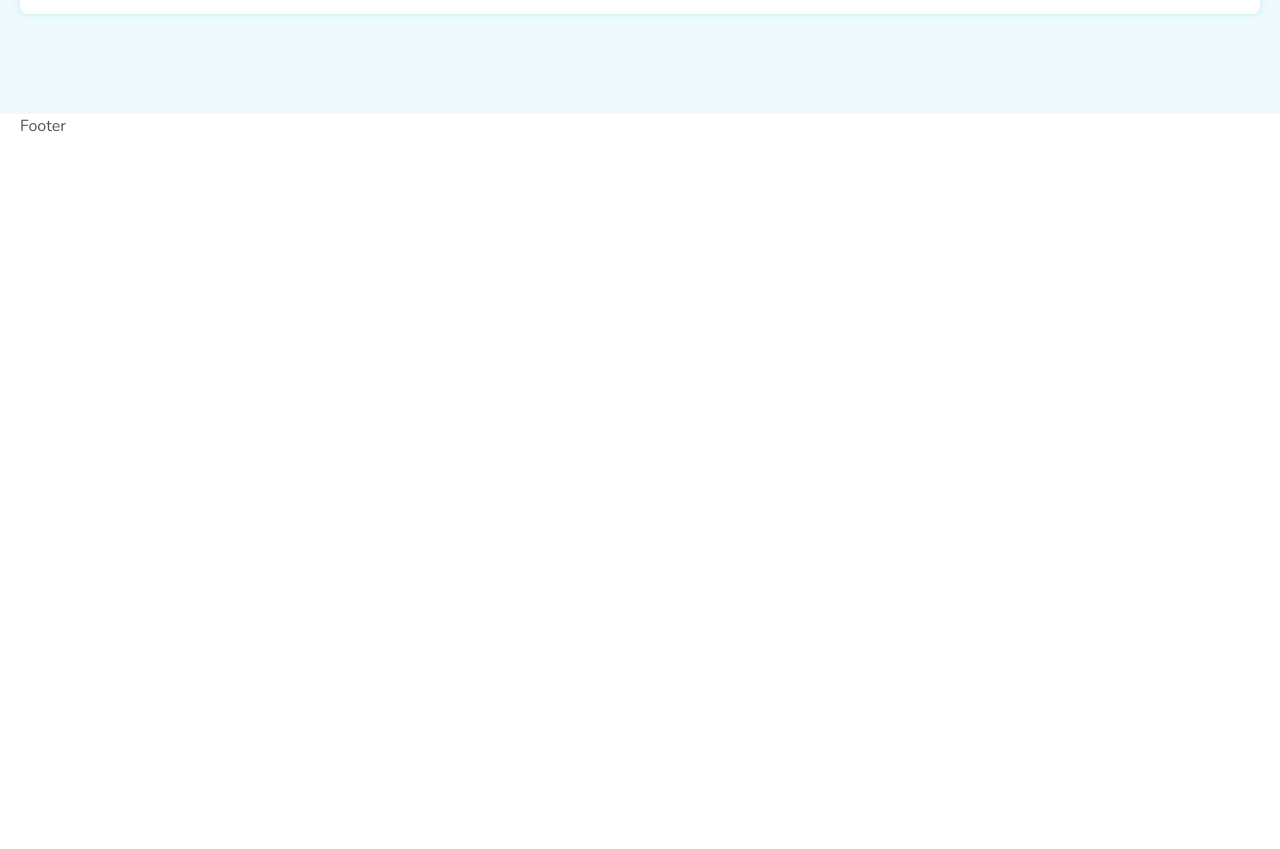
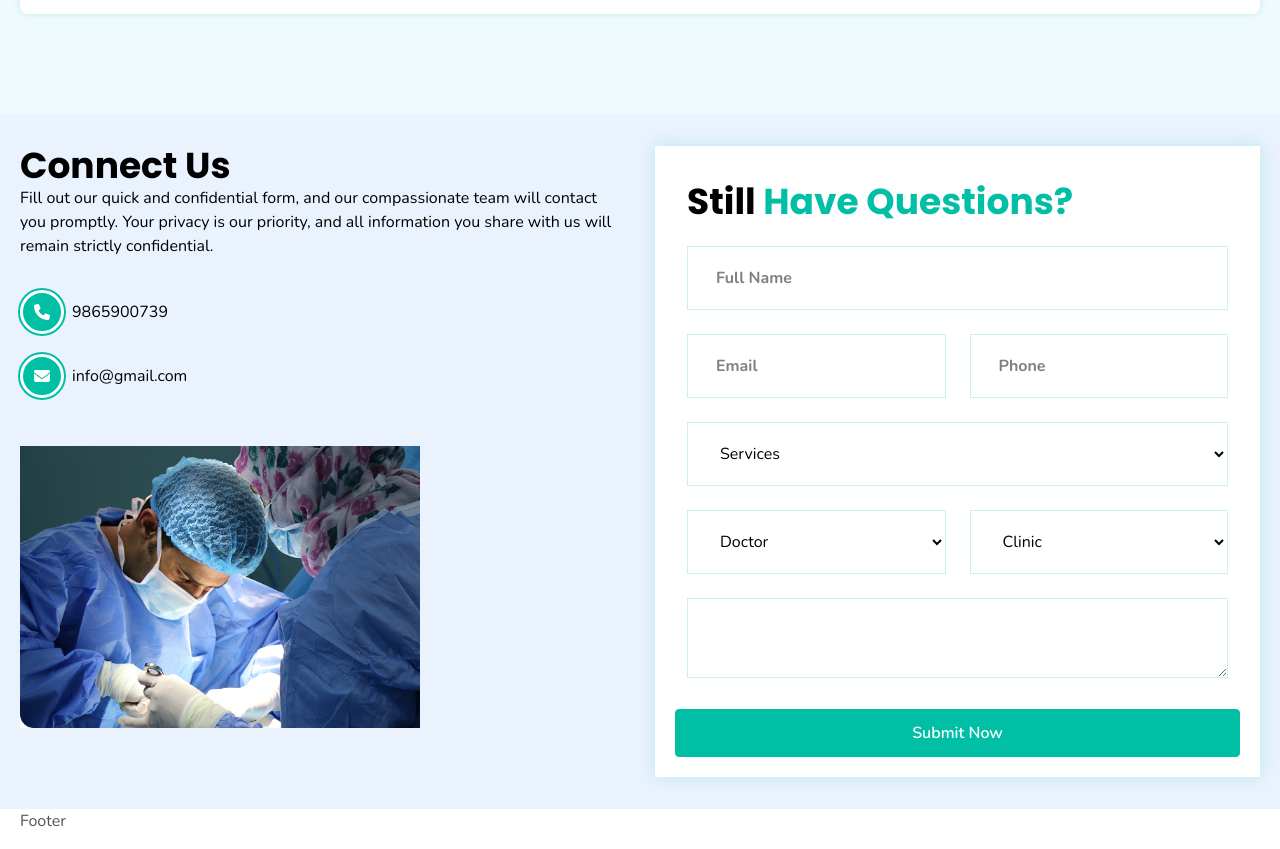
Before and after one commit to coderhem/next-projects, a Next.js app: page / in a window 1280 px wide. Shown: the part 4713-5562 px from the top of the page. Before the commit the page ends 4867 px from the top, so only its background shows below. Built offline with nearby package versions, Linux system fonts and the light colour scheme.

Commit message:
Contact us section updated

```diff
--- a/src/app/globals.css
+++ b/src/app/globals.css
@@ -5,6 +5,7 @@
 @import "../assets/css/extra.css";
 @import "../assets/css/slider.css";
 @import "../assets/css/accordion.css";
+@import "../assets/css/form.css";
 
 :root {
   --background: #ffffff;
--- a/src/app/page.js
+++ b/src/app/page.js
@@ -16,9 +16,12 @@ import CardClinic from "@/components/Cards/cardClinics/CardClinics";
 import clinicsData from "../components/Data/data.json";
 import CardAccordion from "@/components/Accordion/accordion";
 import accordionData from "../components/Data/data.json";
+import contactUsImg from "../assets/images/contact-us-image.jpg";
 import 'swiper/css';
 import 'swiper/css/pagination';
 import 'swiper/css/navigation';
+import CtaBtn from "@/components/CtaBtn/ctaBtn";
+import ContactForm from "@/components/Form/form";
 export default function HomePage() {
   return (
     <>
@@ -246,6 +249,39 @@ export default function HomePage() {
           })}
         </div>
       </section>
+      {/* Card Accoidion */}
+
+      <section className="bg-[var(--blue)]/10 py-8">
+        <div className="container">
+          <Row>
+            <Col lg={6}>
+              <div className="text-black max-lg:mb-10">
+                <h2>Connect Us</h2>
+                <p>Fill out our quick and confidential form, and our compassionate team will contact you promptly. Your privacy is our priority, and all information you share with us will remain strictly confidential.</p>
+
+                <CtaBtn
+                  ctaText="9865900739"
+                  ctaLink="tel:9865900739"
+                  iconClass="fa fa-phone"
+                  ctaClass="mt-8 mb-5"
+                />
+                <CtaBtn
+                  ctaText="info@gmail.com"
+                  ctaLink="mailto:info@gmail.com"
+                  iconClass="fa fa-envelope"
+                  ctaClass="mb-12"
+                />
+                <figure>
+                  <img src={contactUsImg.src} width="400" height="400" alt="Contact Us Featured Image" loading="lazy" />
+                </figure>
+              </div>
+            </Col>
+            <Col>
+              <ContactForm />
+            </Col>
+          </Row>
+        </div>
+      </section>
     </>
   );
 }
--- a/src/assets/css/extra.css
+++ b/src/assets/css/extra.css
@@ -24,3 +24,22 @@ text-black
  @apply
  bg-[var(--primary)];
 }
+
+.phone-call{
+ @apply
+ bg-[var(--primary)]
+ size-11
+ flex
+ justify-center
+ items-center
+ rounded-full
+ text-white
+ border-3
+ border-white
+ ring-2
+ ring-[var(--primary)]
+ hover:bg-white
+ hover:text-[var(--primary)]
+ transition-all
+ duration-300
+}
--- /dev/null
+++ b/src/assets/css/form.css
@@ -0,0 +1,27 @@
+.form{
+ @apply
+ flex
+ -mx-3
+ flex-wrap
+}
+
+.form-group{
+ @apply
+ mb-6
+ w-full
+ lg:w-1/2
+ px-3
+}
+
+.form-control{
+ @apply
+ border
+ border-[var(--primary)]/20
+ h-16
+ py-2
+ px-7
+ focus-visible:outline-0
+ text-black
+ placeholder:font-bold
+ w-full
+}
--- /dev/null
+++ b/src/components/CtaBtn/ctaBtn.js
@@ -0,0 +1,26 @@
+import React from 'react'
+
+const CtaBtn = (
+ {
+  ctaText,
+  ctaLink,
+  iconClass,
+  ctaClass,
+  ctaBtnClass
+ }
+) => {
+ return (
+  <>
+   {(ctaText || ctaLink || iconClass) &&
+    <div className={`${ctaClass} relative flex items-center gap-2 group max-w-max`}>
+     <a href={ctaLink} className={`${ctaBtnClass} stretched-link phone-call`}>
+      <i className={`${iconClass}`}></i>
+     </a>
+     <span className="group-hover:text-[var(--primary)] transition-all duration-300">{ctaText}</span>
+    </div>
+   }
+  </>
+ )
+}
+
+export default CtaBtn
--- /dev/null
+++ b/src/components/Form/form.js
@@ -0,0 +1,57 @@
+import React from 'react'
+
+const ContactForm = () => {
+ return (
+  <>
+   <div className="bg-white shadow-[0px_0px_15px_0_rgba(0,191,165,0.2)] pt-9 pb-5 px-8">
+    <div className="mb-6 text-black">
+     <h2>Still <span className='text-[var(--primary)]'>Have Questions?</span></h2>
+    </div>
+    <div className="">
+     <form action="" className='form'>
+      <div className="form-group !w-full">
+       <input type="text" className='form-control' name='fullName' placeholder='Full Name' />
+      </div>
+      <div className="form-group">
+       <input type="email" className='form-control' name='fullName' placeholder='Email' />
+      </div>
+      <div className="form-group">
+       <input type="text" className='form-control' name='fullName' placeholder='Phone' />
+      </div>
+      <div className="form-group !w-full">
+       <select name="" id="" className='form-control'>
+        <option value="">Services</option>
+        <option value="">Services</option>
+        <option value="">Services</option>
+       </select>
+      </div>
+      <div className="form-group">
+       <select name="" id="" className='form-control'>
+        <option value="">Doctor</option>
+        <option value="">Services</option>
+        <option value="">Services</option>
+       </select>
+      </div>
+      <div className="form-group">
+       <select name="" id="" className='form-control'>
+        <option value="">Clinic</option>
+        <option value="">Services</option>
+        <option value="">Services</option>
+       </select>
+      </div>
+      <div className="form-group !w-full">
+       <textarea name="" id="" className='form-control !h-20'></textarea>
+      </div>
+      <div className="w-full">
+       <button className='bg-[var(--primary)] border-[var(--primary)] btn btn-secondary !w-full'>
+        Submit Now
+       </button>
+      </div>
+     </form>
+    </div>
+   </div>
+  </>
+ )
+}
+
+export default ContactForm;
```
Also changed, not shown: src/assets/images/contact-us-image.jpg (added).
